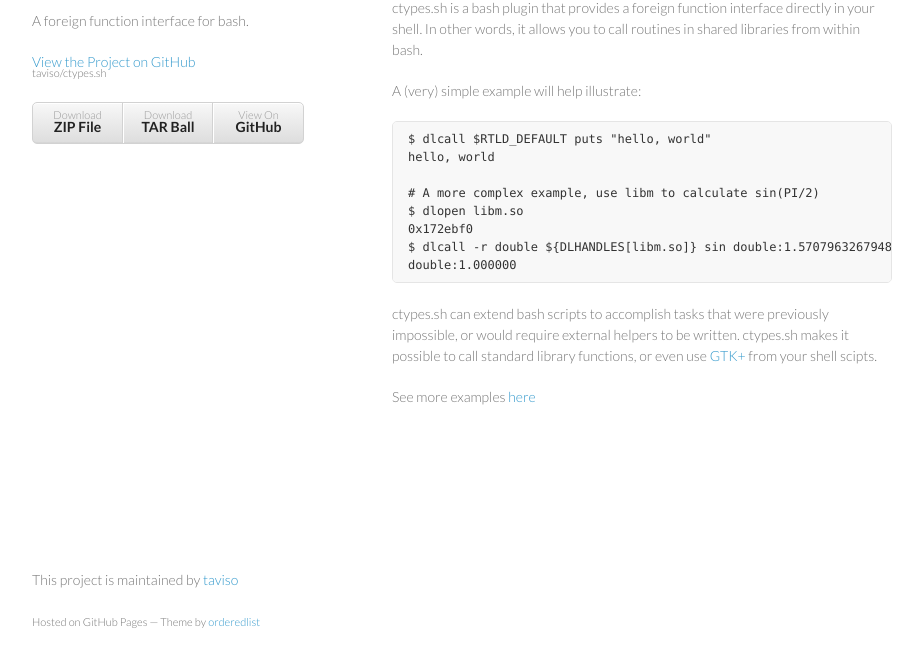
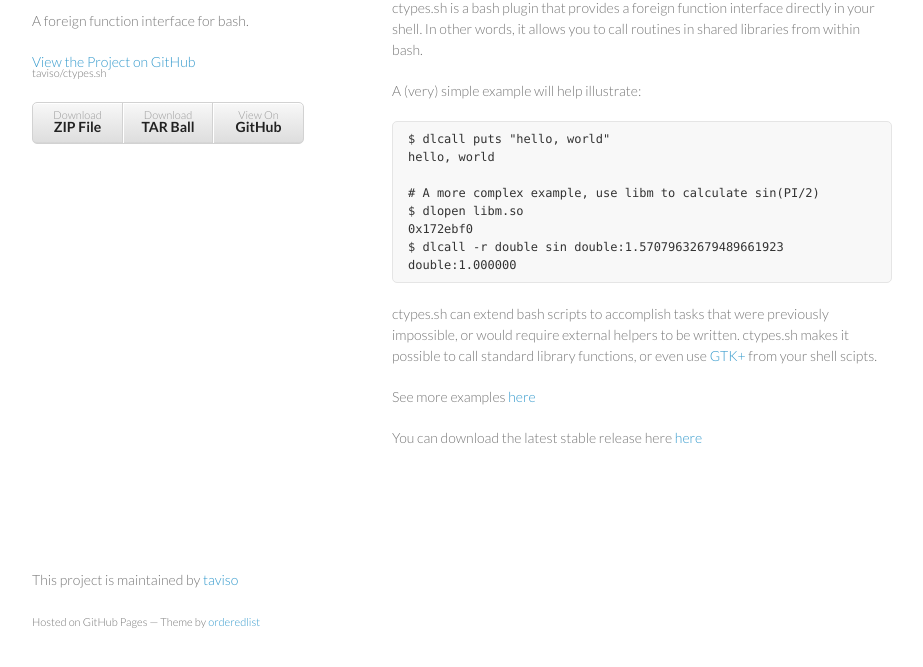
Before and after one commit to taviso/ctypes.sh, a plain HTML site: page index.html in a window 1280 px wide. Shown: the part 99-766 px from the top of the page, without its empty margins (178-1101 px from the left). Drawn offline with Linux system fonts and the light colour scheme.

Commit message:
Update syntax and link to release

```diff
--- a/index.html
+++ b/index.html
@@ -37,13 +37,13 @@
 
 <p>A (very) simple example will help illustrate:</p>
 <pre>
-$ dlcall $RTLD_DEFAULT puts "hello, world"
+$ dlcall puts "hello, world"
 hello, world
 
 # A more complex example, use libm to calculate sin(PI/2)
 $ dlopen libm.so
 0x172ebf0
-$ dlcall -r double ${DLHANDLES[libm.so]} sin double:1.57079632679489661923
+$ dlcall -r double sin double:1.57079632679489661923
 double:1.000000
 </pre>
 
@@ -54,6 +54,7 @@
 </p>
 <p>See more examples <a href=https://github.com/taviso/ctypes.sh/tree/master/test>here</a></p>
 
+<p>You can download the latest stable release here <a href=https://github.com/taviso/ctypes.sh/releases/download/v0.01/ctypes-sh-0.1.tar.gz>here</a></p>
 
 
 </section>
```
